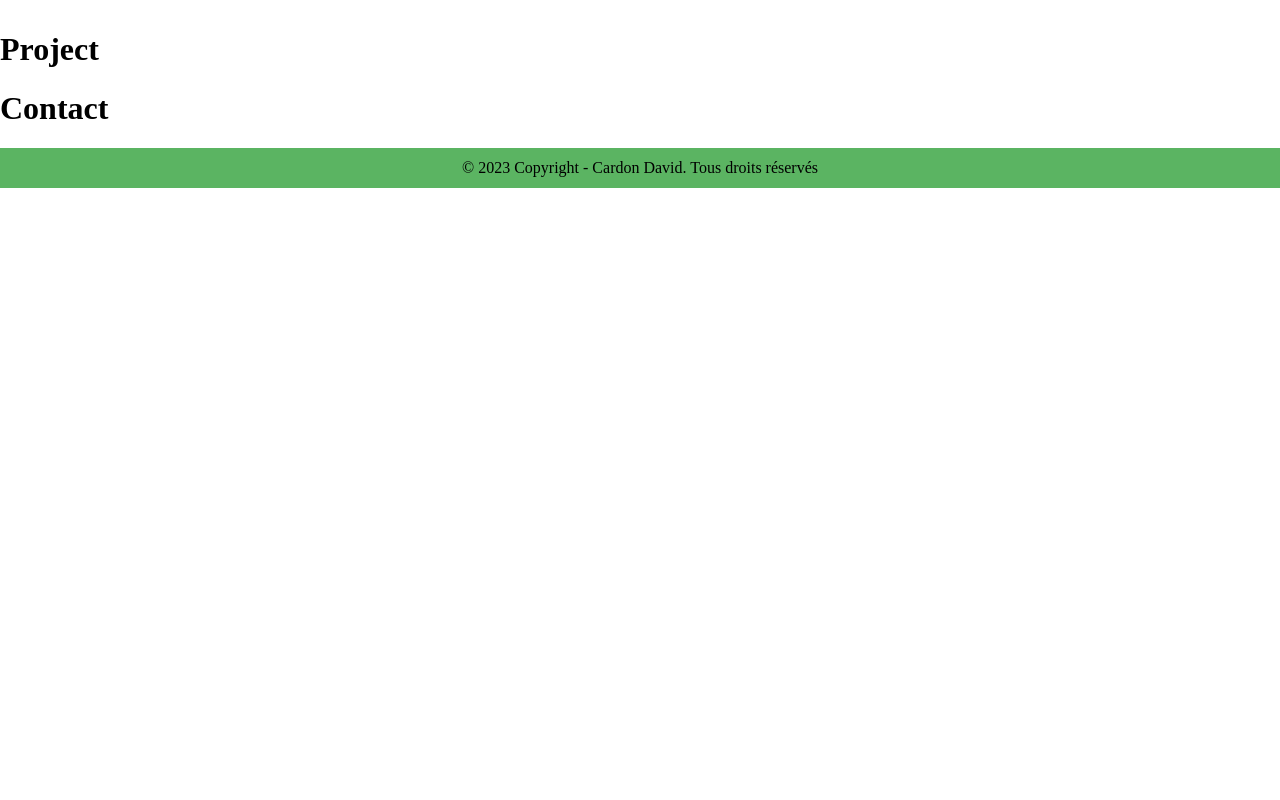
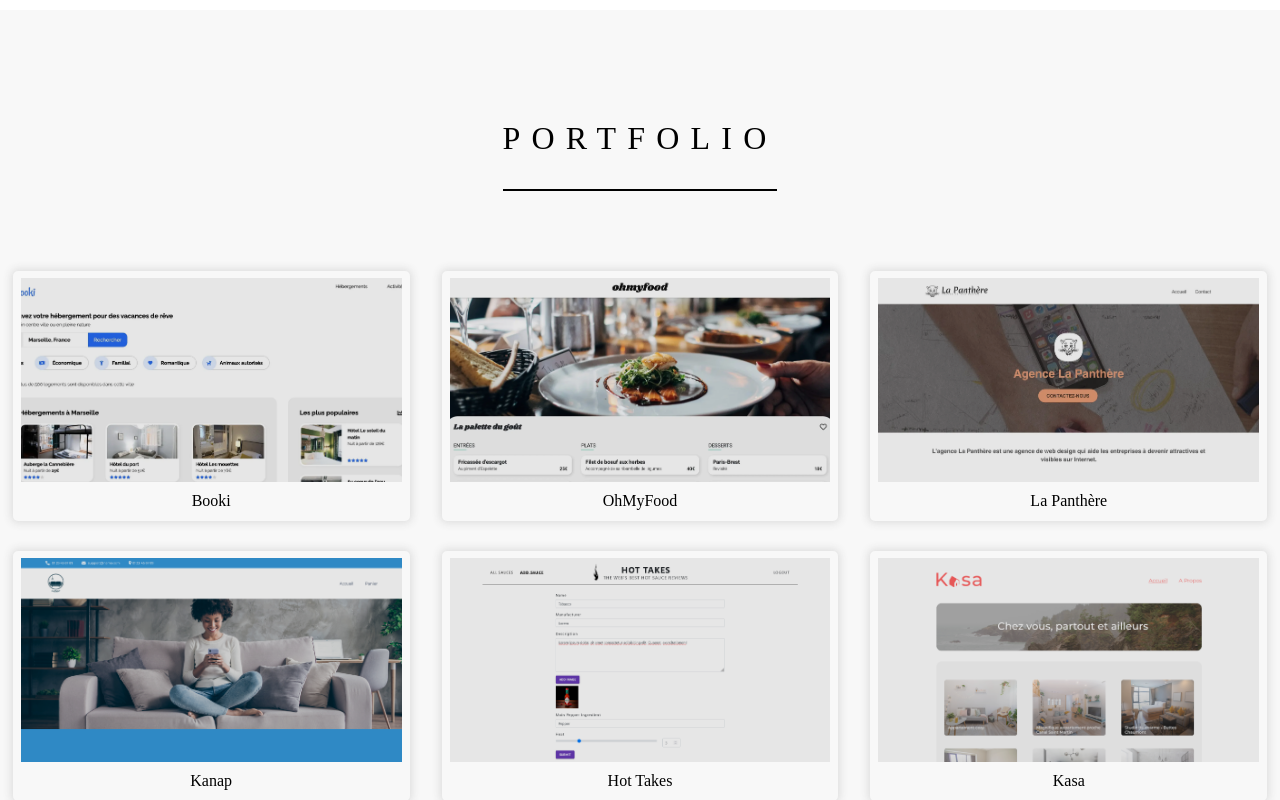
Before and after one commit to davidotch/portfolio, a React (Create React App) app: page / in a window 1280 px wide. Shown: the part 2540-3340 px from the top of the page. Before the commit the page ends 2728 px from the top, so only its background shows below. Built offline with nearby package versions, Linux system fonts and the light colour scheme; a web font is replaced by a local one.

Commit message:
add project.js

```diff
--- a/src/components/project/project.js
+++ b/src/components/project/project.js
@@ -1,5 +1,67 @@
+import Booki from '../../assets/booki.png'
+import ohmyfood from '../../assets/ohmyfood.png'
+import LaPanthere from '../../assets/agence.png'
+import Kanap from '../../assets/kanap.png'
+import HotTakes from '../../assets/HotTakes.png'
+import Kasa from '../../assets/Kasa-Accueil-1.png'
+
 export default function project() {
     return(
-        <h1>Project</h1>
-    );
+        <section className="portfolio">
+            <span id="project"></span>
+            <h2>portfolio</h2>
+            <div className="portfolio_project">
+                <div className="portfolio_container">
+                    <a href="project" className="portfolio_card">
+                        <img
+                           class="portfolio_card-img"
+                           src={Booki}
+                           alt="Site Booki"
+                           title="Booki" />
+                        <p class="portfolio_title">Booki</p>
+                     </a>
+                     <a href="project" className="portfolio_card">
+                        <img
+                           class="portfolio_card-img"
+                           src={ohmyfood}
+                           alt="herbegement"
+                           title="ohmyfood" />
+                        <p class="portfolio_title">OhMyFood</p>
+                     </a>
+                     <a href="project" class="portfolio_card">
+                        <img
+                           class="portfolio_card-img"
+                           src={LaPanthere}
+                           alt="herbegement"
+                           title="La Panthère" />
+                        <p class="portfolio_title">La Panthère</p>
+                     </a>
+                </div>
+                <div className="portfolio_container">
+                        <a href="project" class="portfolio_card">
+                        <img
+                           class="portfolio_card-img"
+                           src={Kanap}
+                           alt="herbegement"
+                           title="site Kanap" />
+                        <p class="portfolio_title">Kanap</p>
+                     </a>
+                     <a href="project" class="portfolio_card">
+                        <img
+                           class="portfolio_card-img"
+                           src={HotTakes}
+                           title="Site Hot Takes" />
+                        <p class="portfolio_title">Hot Takes</p>
+                     </a>
+                     <a href="project" class="portfolio_card">
+                        <img
+                           class="portfolio_card-img"
+                           src={Kasa}
+                           title="Site Kasa" />
+                        <p class="portfolio_title">Kasa</p>
+                     </a>
+                </div>
+            </div>
+        </section>
+    )
 }
```
